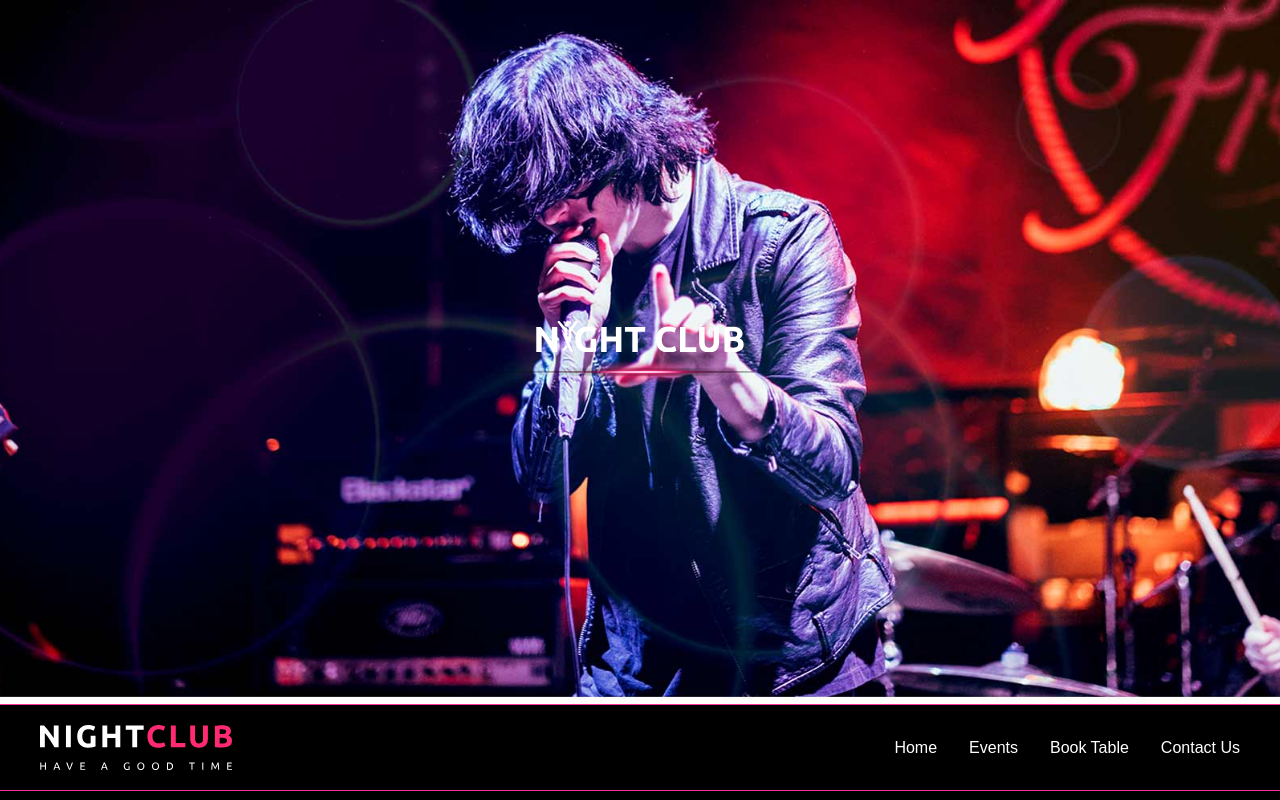
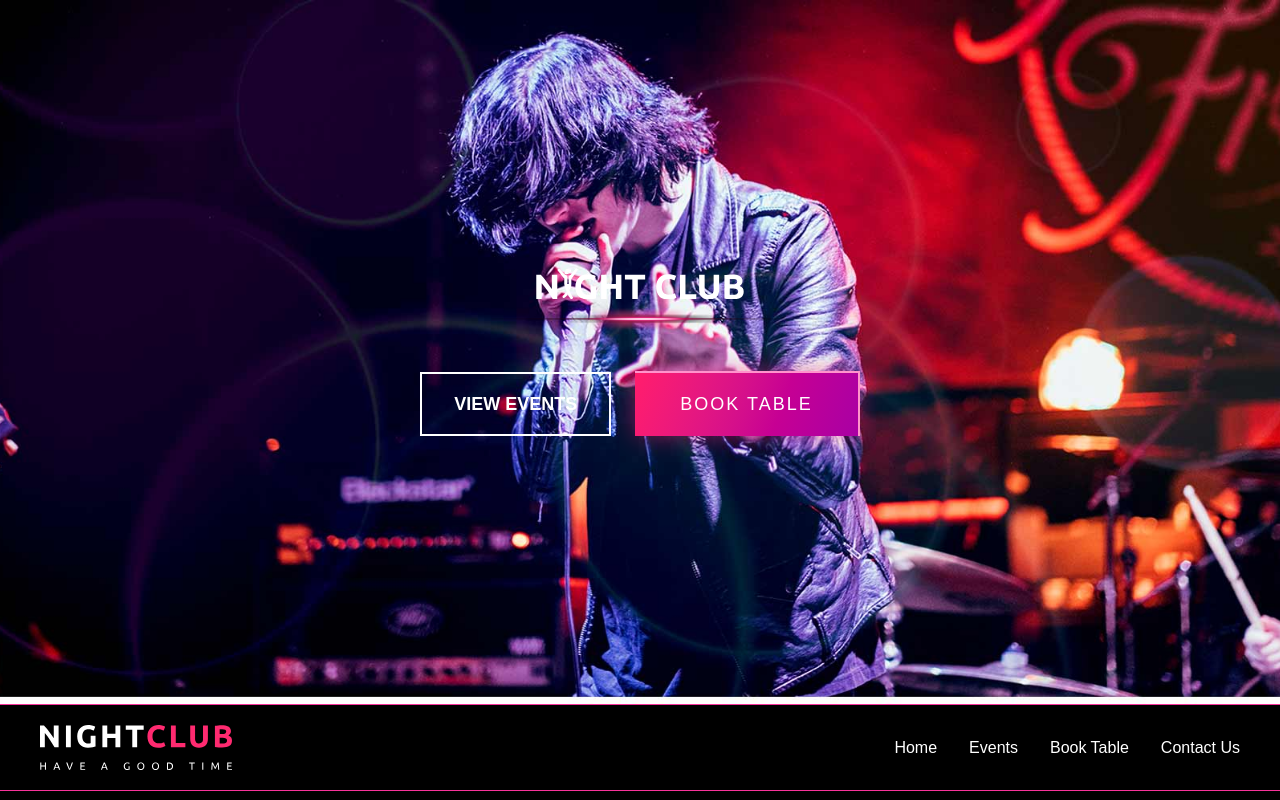
Before and after one commit to OsKi05-12/night-club-frontend, a Next.js app: page / in a window 1280 px wide. Shown: the top 800 px of the page. Built offline with nearby package versions, Linux system fonts and the light colour scheme.

Commit message:
Add homepage animations

```diff
--- a/src/app/globals.css
+++ b/src/app/globals.css
@@ -24,7 +24,6 @@ body {
   color: var(--foreground);
   font-family: Arial, Helvetica, sans-serif;
 }
-
 @keyframes heroLogoReveal {
   from {
     opacity: 0;
@@ -57,8 +56,100 @@ body {
   animation: lineReveal 1s ease-out both;
 }
 
-.footer-bg {
-  background-image:
-    linear-gradient(oklch(0% 0 0 / 85%), oklch(0% 0 0 / 94%)),
-    url("/assets/bg/footerbg.jpg");
+.cta-button {
+  display: inline-block;
+  padding: 18px 45px;
+  color: white;
+  font-size: 18px;
+  letter-spacing: 2px;
+  text-decoration: none;
+  background: linear-gradient(
+    110deg,
+    oklch(65% 0.25 10),
+    oklch(50% 0.25 330),
+    oklch(65% 0.25 10)
+  );
+  background-size: 200% 200%;
+  box-shadow: 0 0 25px oklch(65% 0.25 10 / 50%);
+  border-top: 2px solid oklch(80% 0.15 350);
+  border-right: 2px solid oklch(80% 0.15 350);
+  transition: box-shadow 0.3s;
 }
+
+.cta-button:hover {
+  animation: gradientMove 2s linear infinite;
+  box-shadow: 0 0 40px oklch(65% 0.25 10 / 65%);
+}
+
+@keyframes gradientMove {
+  0% {
+    background-position: 0% 50%;
+  }
+
+  100% {
+    background-position: 200% 50%;
+  }
+}
+
+.service-card {
+  position: relative;
+  height: 450px;
+  width: 100%;
+  overflow: hidden;
+  cursor: pointer;
+}
+
+.service-card img {
+  width: 100%;
+  height: 100%;
+  object-fit: cover;
+}
+
+.service-overlay {
+  position: absolute;
+  inset: 0;
+  display: flex;
+  align-items: center;
+  justify-content: center;
+  background: black;
+  opacity: 0;
+  transition: opacity 1.5s;
+}
+
+.service-overlay span {
+  color: white;
+  font-size: 24px;
+  opacity: 0;
+  transition: opacity 1.5s;
+}
+
+.service-overlay::before,
+.service-overlay::after {
+  content: "";
+  position: absolute;
+  left: 0;
+  width: 100%;
+  height: 2px;
+  background: oklch(65% 0.25 10);
+  transition: transform 1.5s;
+}
+
+.service-overlay::before {
+  top: 0;
+  transform: translateY(-450px);
+}
+
+.service-overlay::after {
+  bottom: 0;
+  transform: translateY(450px);
+}
+
+.service-card:is(:hover, :focus) .service-overlay,
+.service-card:is(:hover, :focus) .service-overlay span {
+  opacity: 1;
+}
+
+.service-card:is(:hover, :focus) .service-overlay::before,
+.service-card:is(:hover, :focus) .service-overlay::after {
+  transform: translateY(0);
+}
--- a/src/app/page.js
+++ b/src/app/page.js
@@ -32,6 +32,18 @@ export default async function Home() {
             alt="Bottom Line"
             className="hero-line mx-auto mt-2"
           />
+          <div className="mt-10 flex flex-wrap items-center justify-center gap-6">
+            <a
+              href="/events"
+              className="border-2 border-white bg-transparent px-8 py-4 text-lg font-semibold text-white transition-colors hover:bg-white hover:text-black"
+            >
+              VIEW EVENTS
+            </a>
+
+            <a href="/booking" className="cta-button">
+              BOOK TABLE
+            </a>
+          </div>
         </div>
       </section>
 
@@ -51,23 +63,25 @@ export default async function Home() {
             />
 
             <div className="mt-16 grid grid-cols-1 gap-7 md:grid-cols-3">
-              <img
-                src="/assets/content-img/thumb1.jpg"
-                alt="Festdækket bord"
-                className="h-[450px] w-full object-cover"
-              />
+              {[
+                {
+                  title: "Night Club",
+                  image: "/assets/content-img/thumb1.jpg",
+                },
+                {
+                  title: "Restaurant",
+                  image: "/assets/content-img/food_1.jpg",
+                },
+                { title: "Bar", image: "/assets/content-img/thumb2.jpg" },
+              ].map((item) => (
+                <button key={item.title} type="button" className="service-card">
+                  <img src={item.image} alt={item.title} />
 
-              <img
-                src="/assets/content-img/food_1.jpg"
-                alt="Servering af mad"
-                className="h-[450px] w-full object-cover"
-              />
-
-              <img
-                src="/assets/content-img/thumb2.jpg"
-                alt="Gæster i natklub"
-                className="h-[450px] w-full object-cover"
-              />
+                  <div className="service-overlay">
+                    <span>{item.title}</span>
+                  </div>
+                </button>
+              ))}
             </div>
           </div>
         </section>
```
